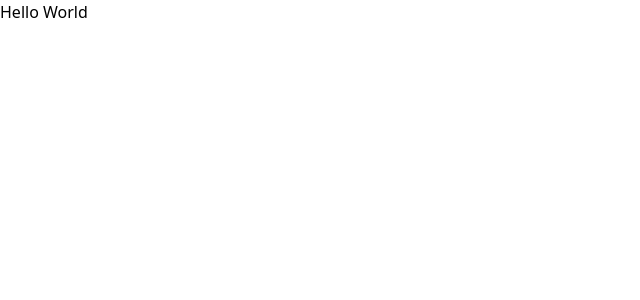
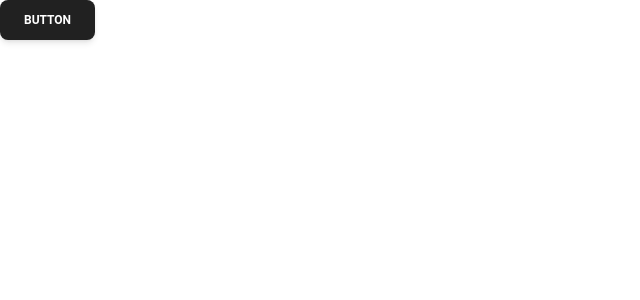
Before and after one commit to oyerohabib/schoolinka-front-end, a React (Create React App) app: page / in a window 1280 px wide. Shown: the top 300 px of the page, without its empty margins (0-640 px from the left). Built offline with nearby package versions, Linux system fonts and the light colour scheme.

Commit message:
feat: configured material-tailwind library

```diff
--- a/package.json
+++ b/package.json
@@ -3,6 +3,7 @@
   "version": "0.1.0",
   "private": true,
   "dependencies": {
+    "@material-tailwind/react": "^2.1.1",
     "@testing-library/jest-dom": "^5.17.0",
     "@testing-library/react": "^13.4.0",
     "@testing-library/user-event": "^13.5.0",
--- a/src/App.tsx
+++ b/src/App.tsx
@@ -1,9 +1,7 @@
+import { Button } from "@material-tailwind/react";
+
 function App() {
-  return (
-    <div className="App">
-      <h1>Hello World</h1>
-    </div>
-  );
+  return <Button>Button</Button>;
 }
 
 export default App;
--- a/src/index.tsx
+++ b/src/index.tsx
@@ -3,12 +3,15 @@
 import "./index.css";
 import App from "./App";
 import "./index.css";
+import { ThemeProvider } from "@material-tailwind/react";
 
 const root = ReactDOM.createRoot(
   document.getElementById("root") as HTMLElement
 );
 root.render(
   <React.StrictMode>
-    <App />
+    <ThemeProvider>
+      <App />
+    </ThemeProvider>
   </React.StrictMode>
 );
--- a/tailwind.config.js
+++ b/tailwind.config.js
@@ -1,8 +1,9 @@
 /** @type {import('tailwindcss').Config} */
-module.exports = {
-  content: [],
+const withMT = require("@material-tailwind/react/utils/withMT");
+module.exports = withMT({
+  content: ["./src/**/*.{js,jsx,ts,tsx}"],
   theme: {
     extend: {},
   },
   plugins: [],
-}
+});
```
Also changed, not shown: 1 other file (tests, documents, lock files or other folders).
